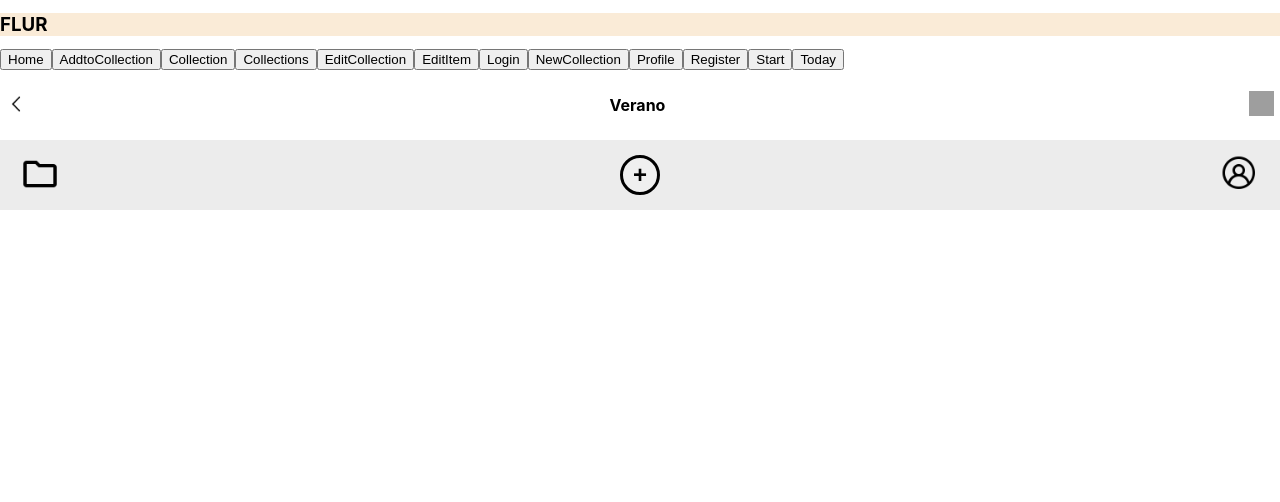
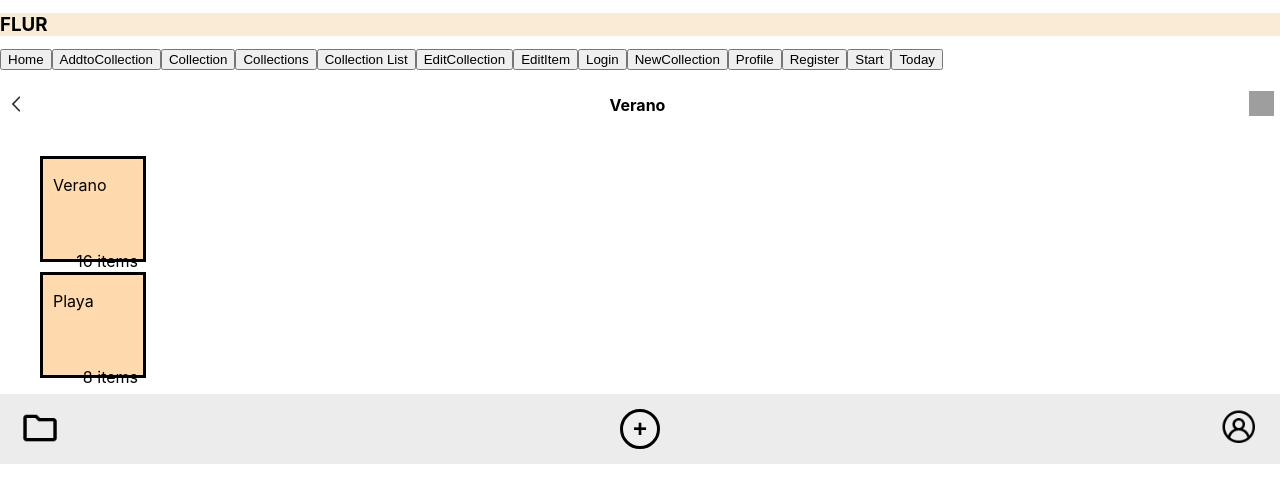
Before and after one commit to Tanigago/FLUR, a React (Create React App) app in the folder project/frontend/: page /collectionlist in a window 1280 px wide. Shown: the top 502 px of the page. Built offline with nearby package versions, Linux system fonts and the light colour scheme; grey boxes are pictures that could not be loaded.

Commit message:
Context solved

```diff
--- a/project/frontend/src/App.js
+++ b/project/frontend/src/App.js
@@ -17,9 +17,12 @@ import Today from './views/Today/Today';
 import MenuBottom from './components/MenuBottom/MenuBottom';
 import MenuTop from './components/MenuTop/MenuTop';
 
-import { Link, Route, Routes, useNavigate } from 'react-router-dom';
+import { Link, Route, Routes } from 'react-router-dom';
+import CollectionList from './components/CollectionList/CollectionList';
 
 function App() {
+
+  const { states } = useContext(Context)
 
   return (
     <div>
@@ -32,6 +35,7 @@ function App() {
           <Link to={"/addtocollection/"}><button>AddtoCollection</button></Link>
           <Link to={"/collection/"}><button>Collection</button></Link>
           <Link to={"/collections/"}><button>Collections</button></Link>
+          <Link to={"/collectionlist/"}><button>Collection List</button></Link>
           <Link to={"/editCollection/"}><button>EditCollection</button></Link>
           <Link to={"/editItem/"}><button>EditItem</button></Link>
           <Link to={"/login/"}><button>Login</button></Link>
@@ -50,6 +54,7 @@ function App() {
         <Route path='/addtocollection/' element={<AddtoCollection/>}/>
         <Route path='/collection/' element={<Collection/>}/>
         <Route path='/collections/' element={<Collections/>}/>
+        <Route path='/collectionlist/' element={<CollectionList collectionArray={states.colecciones} />}/>
         <Route path='/editCollection/' element={<EditCollection/>}/>
         <Route path='/editItem/' element={<EditItem/>}/>
         <Route path='/login/' element={<Login/>}/>
--- /dev/null
+++ b/project/frontend/src/components/CollectionList/CollectionList.jsx
@@ -0,0 +1,14 @@
+import styles from "./collectionListStyle.module.css";
+import CollectionSquare from "../MultiSquare/CollectionSquare/CollectionSquare";
+
+function CollectionList({collectionArray}) {
+    return(
+        <ul className={styles.collectionsbody}>
+            {collectionArray.map(
+                    item => <CollectionSquare collection={item}/>
+            )}
+        </ul>
+    )
+}
+
+export default CollectionList
--- a/project/frontend/src/components/MultiSquare/CollectionSquare/CollectionSquare.jsx
+++ b/project/frontend/src/components/MultiSquare/CollectionSquare/CollectionSquare.jsx
@@ -1,10 +1,11 @@
 import styles from './collectionSquare.module.css';
-
+import { useContext } from 'react';
 import { Link } from 'react-router-dom';
+import { Context } from '../../../storage/Sharedtorage';
 
 function CollectionSquare({collection}) {
 
-    const [states, actions] = useContext(Context);
+    const { states } = useContext(Context);
 
     return (
         <Link to={collection.tagpath ?? "/"}>
--- a/project/frontend/src/components/tagsList/TagsList.jsx
+++ b/project/frontend/src/components/tagsList/TagsList.jsx
@@ -3,13 +3,13 @@ import styles from "./tagsListStyle.module.css";
 import { useContext } from "react";
 import {Context} from '../../storage/Sharedtorage.jsx';
 
-function TagsList() {
+function TagsList({collection}) {
 
-    const [ store, setStore ] = useContext(Context);
+    const [states, actions] = useContext(Context);
 
     return(
         <ul className={styles.tags}>
-            <Tag tagPath={store.path} tagText={store.name} tagDelbutton={store.delbutton}/>
+            <Tag tagPath={collection.tagpath} tagText={collection.tagtext} tagDelbutton={collection.tagdelbutton}/>
         </ul>
     )
 }
```
Also changed, not shown: project/frontend/src/MyContext.js (renamed from project/frontend/src/components/MyContext.js), project/frontend/src/components/CollectionList/collectionListStyle.module.css (added), 1 other file (tests, documents, lock files or other folders).
